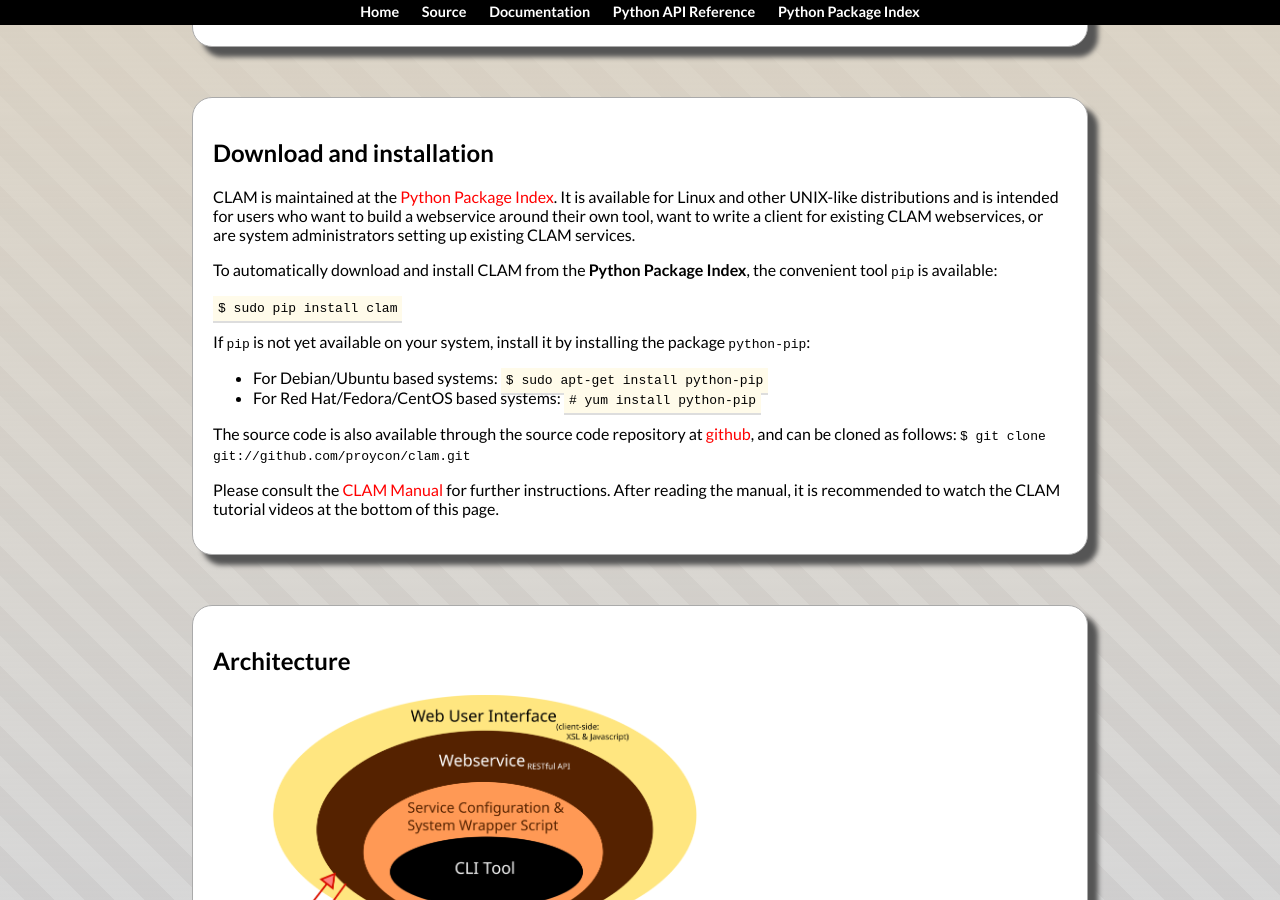
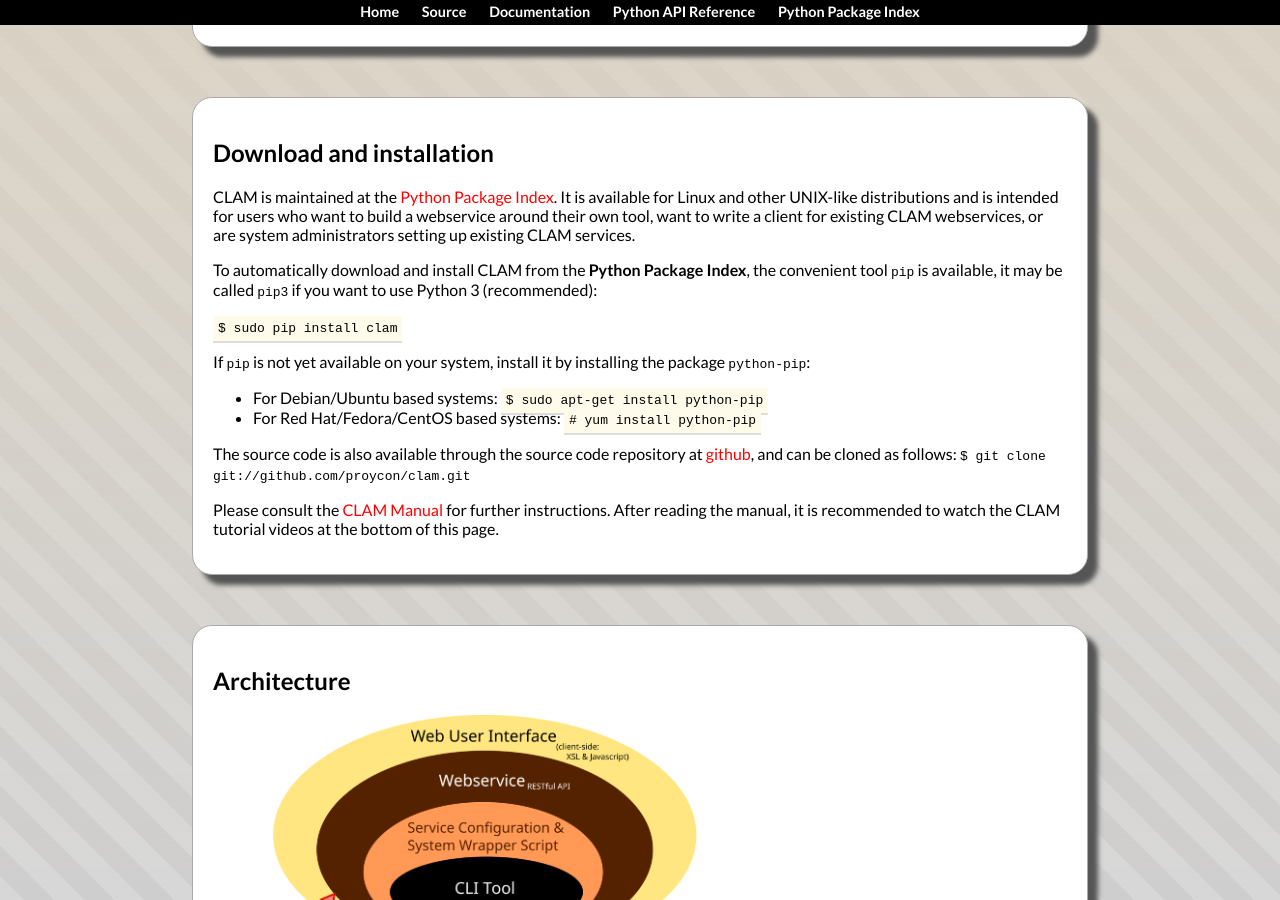
Before and after one commit to proycon/clam, a Jekyll site: the page built from index.html, in a window 1280 px wide and 900 px high, scrolled down 1465 px. Built offline with Jekyll 4.4.1, drawn with Linux system fonts in a browser that asks for light colours.

Commit message:
doc update

```diff
--- a/index.html
+++ b/index.html
@@ -78,7 +78,7 @@ For additional support and announcements please join the <a href="https://lists.
 
 <p>CLAM is maintained at the <a href="http://pypi.python.org/pypi/CLAM/">Python Package Index</a>. It is available for Linux and other UNIX-like distributions and is intended for users who want to build a webservice around their own tool, want to write a client for existing CLAM webservices, or are system administrators setting up existing CLAM services. </p>
 
-<p>To automatically download and install CLAM from the <strong>Python Package Index</strong>, the convenient tool <tt>pip</tt> is available:</p>
+<p>To automatically download and install CLAM from the <strong>Python Package Index</strong>, the convenient tool <tt>pip</tt> is available, it may be called <tt>pip3</tt> if you want to use Python 3 (recommended):</p>
 
 <code data-lang="bash">
 $ sudo pip install clam
```
